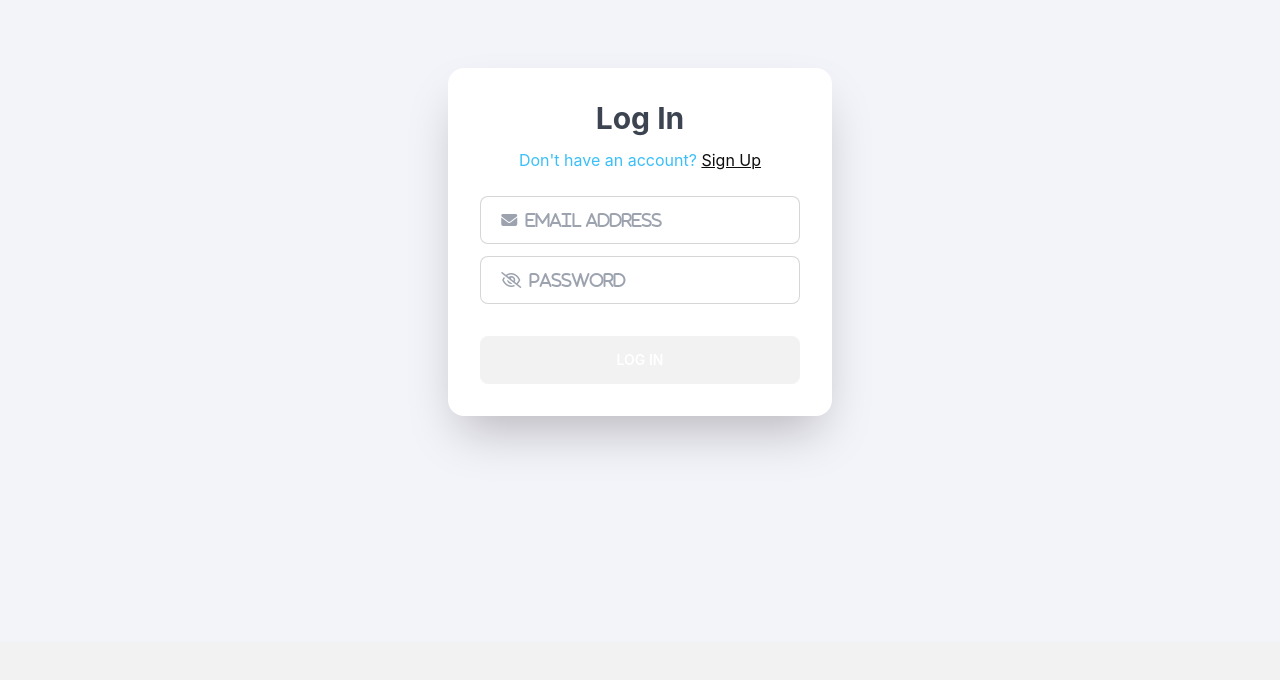
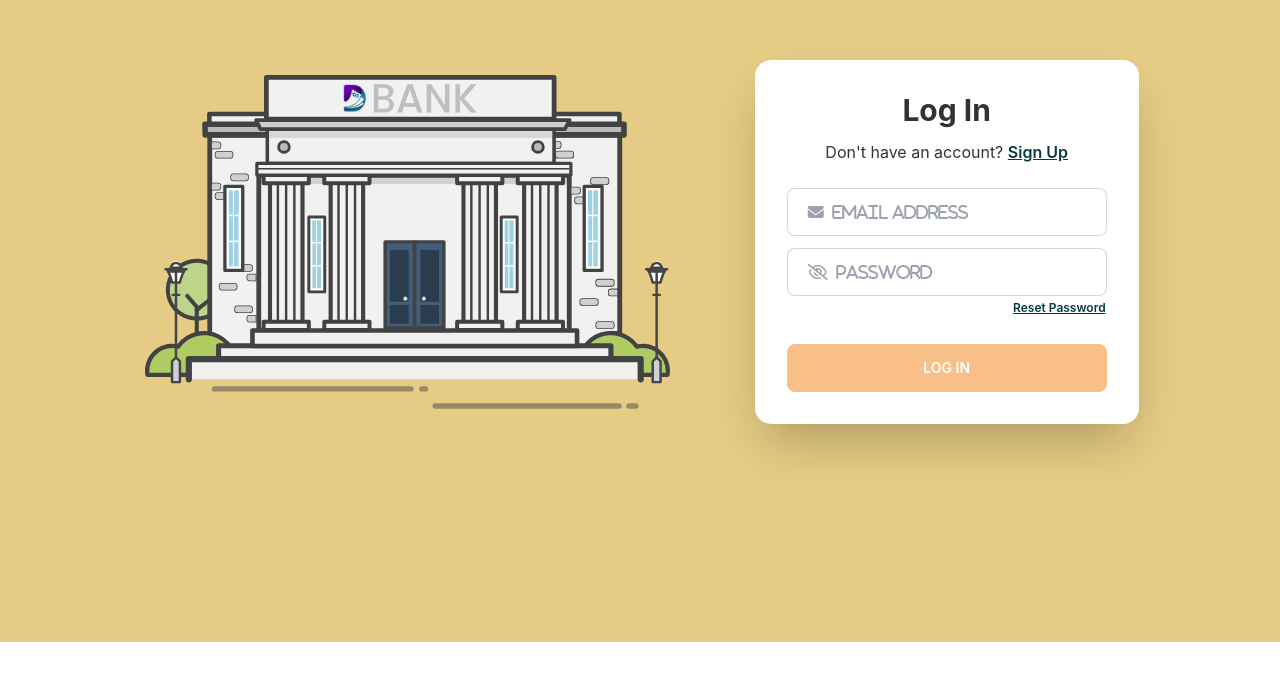
Before and after one commit to azizurrahman-zero/digimoney-bank_client-side, a React (Create React App) app: page /login in a window 1280 px wide. Shown: the part 158-838 px from the top of the page. After the commit the page ends 800 px from the top, so only its background shows below. Built offline with nearby package versions, Linux system fonts and the light colour scheme.

Commit message:
login page updated

```diff
--- a/src/App.js
+++ b/src/App.js
@@ -7,7 +7,6 @@ import AboutUs from "./pages/About/AboutUs";
 import Home from "./pages/Home/Home";
 import Login from "./pages/Login/Login";
 import SignUp from "./pages/Login/SignUp";
-import Footer from "./Shared/Footer";
 import Dashboard from "./pages/Dashboard/Dashboard";
 import WelcomePage from "./pages/Dashboard/WelcomePage";
 import Profile from "./pages/Dashboard/Profile";
@@ -15,27 +14,20 @@ import Review from "./pages/Dashboard/Review";
 import Service from "./pages/Service/Service";
 import Camera from "./pages/Login/Camera";
 import Team from "./pages/Company/Team";
-
 import UserRequest from "./pages/Dashboard/Maneger/UserRequest";
 import AllUsers from "./pages/Dashboard/AllUsers";
-
-import Landingpage from "./pages/Landingpage/Landingpage";
-
+import LandingPage from "./pages/LandingPage/LandingPage";
 import SendMoney from "./pages/Dashboard/SendMoney";
-
 
 function App() {
   const { pathname } = useLocation();
   return (
-    <div
-      className={` ${pathname.includes("dashboard") && "py-2"
-        }`}
-    >
+    <div className={` ${pathname.includes("dashboard") && "py-2"}`}>
       {/* {!pathname.includes("dashboard") && <Menubar></Menubar>} */}
       <Routes>
         {/* <Route path="/" element={<Home></Home>}></Route> */}
-        <Route path="/" element={<Landingpage />} ></Route>
-         <Route path="/home" element={<Home />}></Route>
+        <Route path="/" element={<LandingPage />}></Route>
+        <Route path="/home" element={<Home />}></Route>
         <Route path="/services" element={<Service />}></Route>
         <Route path="/login" element={<Login />}></Route>
         <Route path="/signUp" element={<SignUp />}></Route>
@@ -44,9 +36,6 @@ function App() {
         <Route path="/cards" element={<Cards />}></Route>
         <Route path="/about" element={<AboutUs />}></Route>
         <Route path="/team" element={<Team />}></Route>
-
-
-
         <Route path="review" element={<Review />} />
         <Route path="/dashboard" element={<Dashboard />}>
           <Route index element={<WelcomePage />} />
@@ -58,7 +47,6 @@ function App() {
           <Route path="review" element={<Review />} />
         </Route>
       </Routes>
-       {!pathname.includes("dashboard") && <Footer></Footer>}
     </div>
   );
 }
--- a/src/Shared/Menubar.js
+++ b/src/Shared/Menubar.js
@@ -119,7 +119,7 @@ const Menubar = () => {
                 </button>
               ) : (
                 <Link
-                  className="btn btn-primary px-14 border-none rounded-md bg-[#F8BF88] hover:bg-[#f8be88c1] text-[#073A42] font-bold font-roboto"
+                  className="btn btn-neutral px-14 border-none rounded-md text-[#073A42] font-bold font-roboto"
                   to="/login"
                 >
                   Log In
--- a/src/pages/Landingpage/Landingpage.js
+++ b/src/pages/Landingpage/Landingpage.js
@@ -1,13 +1,14 @@
-import React from 'react';
-import BottomBanner from './BottomBanner';
-import CustomerReview from './CustomerReview';
-import ExchangeRates from './ExchangeRates';
-import GlobalServices from './GlobalServices';
-import Header from './Header';
-import './landingpage.css'
-import Missions from './Missions';
+import React from "react";
+import Footer from "../../Shared/Footer";
+import BottomBanner from "./BottomBanner";
+import CustomerReview from "./CustomerReview";
+import ExchangeRates from "./ExchangeRates";
+import GlobalServices from "./GlobalServices";
+import Header from "./Header";
+import "./LandingPage.css";
+import Missions from "./Missions";
 
-const Landingpage = () => {
+const LandingPage = () => {
   return (
     <div>
       <Header />
@@ -16,9 +17,9 @@ const Landingpage = () => {
       <GlobalServices />
       <CustomerReview />
       <BottomBanner />
-
+      <Footer />
     </div>
   );
 };
 
-export default Landingpage;
+export default LandingPage;
--- a/src/pages/Login/Login.js
+++ b/src/pages/Login/Login.js
@@ -5,6 +5,7 @@ import { Link, useLocation, useNavigate } from "react-router-dom";
 import auth from "../../firebase.init";
 import "./Login.css";
 import Loading from "../../Shared/Loading";
+import loginBanner from "../../assets/images/login-banner.svg";
 
 const Login = () => {
   const navigate = useNavigate();
@@ -17,13 +18,13 @@ const Login = () => {
     handleSubmit,
   } = useForm();
 
-  const [signInWithEmailAndPassword,user, loading, error] =
+  const [signInWithEmailAndPassword, user, loading, error] =
     useSignInWithEmailAndPassword(auth);
 
   if (loading) {
     return <Loading></Loading>;
   }
-  if(user){
+  if (user) {
     navigate(from, { replace: true });
   }
 
@@ -32,16 +33,34 @@ const Login = () => {
     signInWithEmailAndPassword(email, password);
   };
 
+  // reset password
+  const handleResetPassword = async (data) => {
+    const email = data.email;
+
+    console.log(email);
+
+    // if (email) {
+    //     await sendPasswordResetEmail(email);
+    //     toast.success(`Email Sent to ${email}!`);
+    // }
+    // else {
+    //     toast.error('Please, Enter a Email Address.');
+    // }
+  };
+
   return (
-    <div className="bg-[#f3f3fa] flex min-h-screen items-center justify-center lg:py-20">
+    <div className="bg-[#E5CB83] flex gap-20 min-h-screen items-center justify-center">
+      <div className="w-5/12">
+        <img className="w-full" src={loginBanner} alt="login" />
+      </div>
       <div className="card flex-shrink-0 w-full max-w-sm shadow-2xl bg-base-100 mt-5 mb-16 lg:m-0">
         <div className="card-body">
-          <h2 className="mb-1 font-bold text-neutral text-center text-3xl">
+          <h2 className="mb-1 font-bold text-info text-center text-3xl">
             Log In
           </h2>
-          <h3 className="text-center text-info mb-4">
+          <h3 className="text-center mb-4">
             Don't have an account?{" "}
-            <Link className="link link-secondary" to="/signUp">
+            <Link className="link link-primary font-semibold" to="/signUp">
               Sign Up
             </Link>
           </h3>
@@ -88,7 +107,7 @@ const Login = () => {
                   },
                 })}
               />
-              <label className="label pt-0">
+              <label className="label p-0">
                 {errors.password?.type === "required" && (
                   <span className="label-text-alt text-error">
                     {errors.password.message}
@@ -96,9 +115,17 @@ const Login = () => {
                 )}
               </label>
             </div>
+            <div className="flex justify-end">
+              <button
+                onClick={handleSubmit(handleResetPassword)}
+                className="btn text-xs capitalize btn-link btn-xs p-0"
+              >
+                Reset Password
+              </button>
+            </div>
             <div className="form-control mt-6">
               <input
-                className="btn btn-accent text-white"
+                className="btn btn-neutral text-white"
                 type="submit"
                 value="Log In"
               />
--- a/tailwind.config.js
+++ b/tailwind.config.js
@@ -1,16 +1,15 @@
 /** @type {import('tailwindcss').Config} */
 module.exports = {
-  content: [
-    "./src/**/*.{js,jsx,ts,tsx}",
-  ],
+  content: ["./src/**/*.{js,jsx,ts,tsx}"],
   daisyui: {
     themes: [
       {
         mytheme: {
-          primary: "#73061A",
-          secondary: "#0D0D0D",
-          accent: "#F2F2F2",
-          neutral: "#3d4451",
+          primary: "#073a42",
+          secondary: "#E9866E",
+          accent: "#E5CB83",
+          neutral: "#F8BF88",
+          info: "#323232",
           "base-100": "#ffffff",
         },
       },
@@ -19,4 +18,4 @@ module.exports = {
     ],
   },
   plugins: [require("daisyui")],
-}
+};
```
Also changed, not shown: src/assets/images/login-banner.svg (added), src/assets/images/logo/logo.png (deleted). Lines whose indentation alone changed are shown as unchanged.
